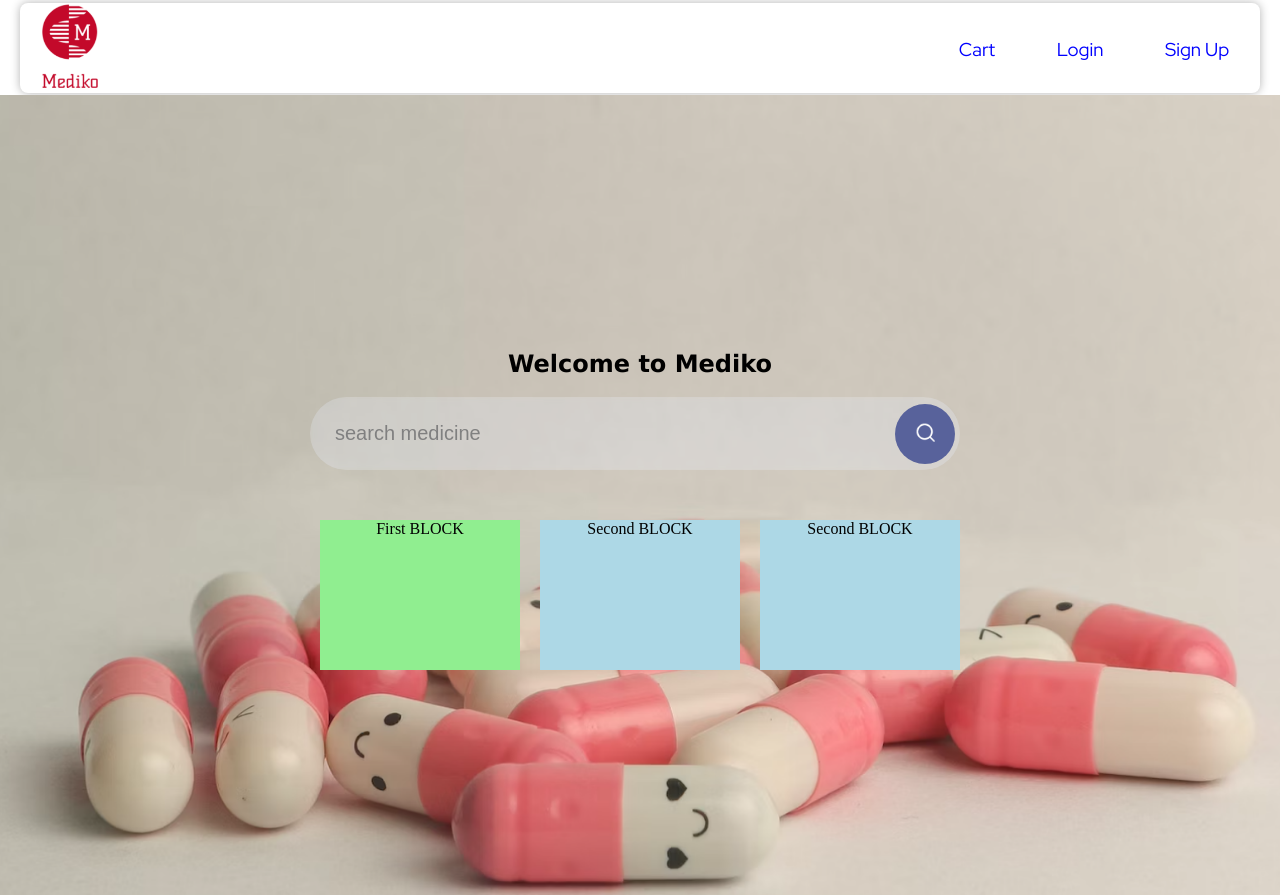
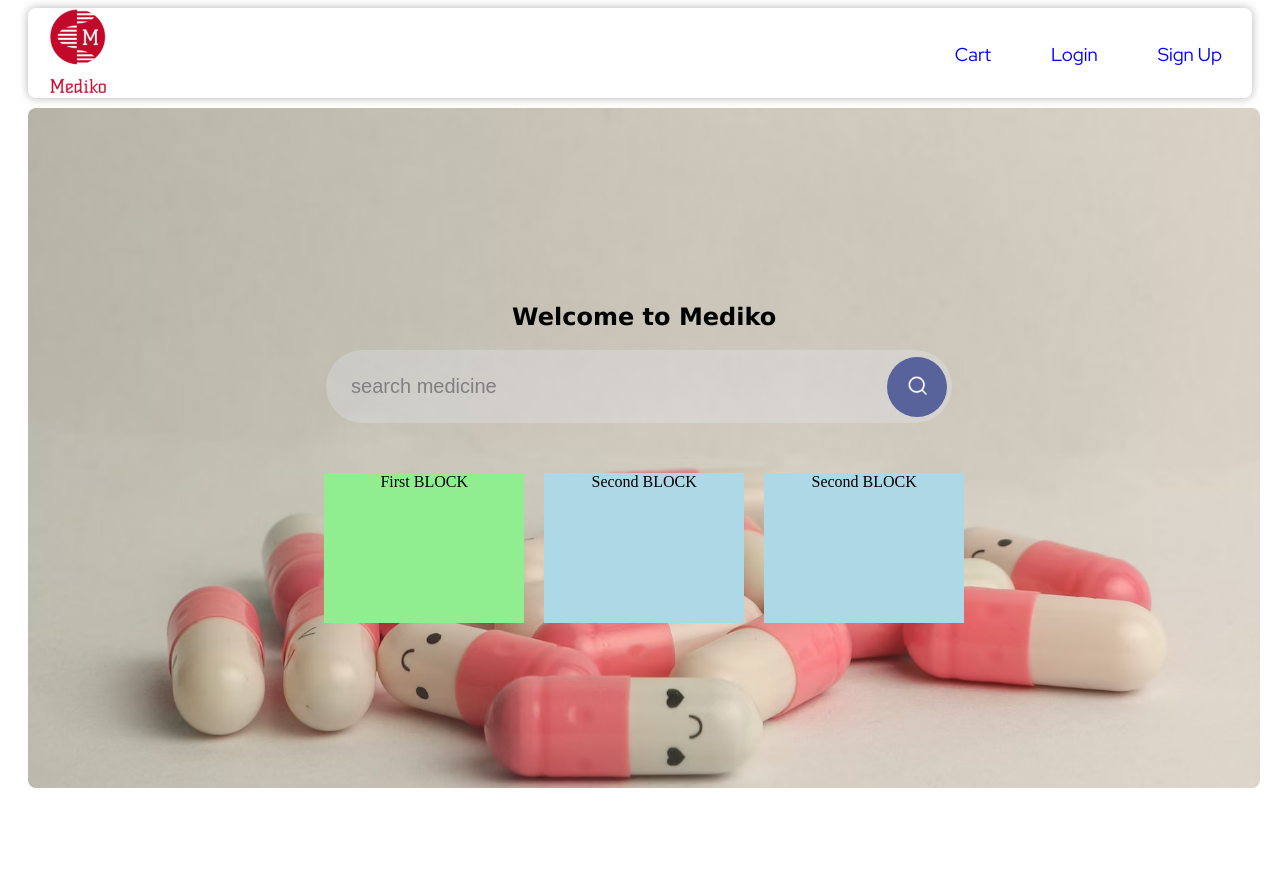
Before and after one commit to Apex-ace/MediEase, a Flask app: page / in a window 1280 px wide. After the commit the page ends 788 px from the top, so only its background shows below. Run offline with Flask 3, Linux system fonts and the light colour scheme; parts of the project's set-up code (start-up, migrations or seed data) failed here and were passed over.

Commit message:
fix the page size with the navbar

```diff
--- a/static/customer/homepage.css
+++ b/static/customer/homepage.css
@@ -2,13 +2,13 @@ html {
     background-color: white;
 }
 
-body {
+/* body {
     margin: 0;
-}
+} */
 
 .container {
-    width: 100%;
-    min-height: 100vh;
+    width: 97.5%;
+    min-height: 85vh;
     padding: 0;
     background-image: url(../../static/customer/backround_image.png);
     background-position: center;
@@ -20,6 +20,11 @@ body {
     display: flex;
     flex-direction: column;
     justify-content: space-between;
+    margin-top: 10px;
+    margin-right: 10px;
+    /* box-shadow: 0 0 10px rgba(0, 0, 0, 0.1); */
+    border-radius: 8px;
+    /* margin-right: 5px; */
 }
 
 #horizontal_divide {
@@ -28,6 +33,9 @@ body {
     justify-content: center;
     align-items: center;
     text-align: left;
+    margin-right: 0px;
+    margin-left: 20px;
+    /* box-shadow: 0 0 10px rgba(0, 0, 0, 0.3); */
 }
 
 #vertical_divide {
```
